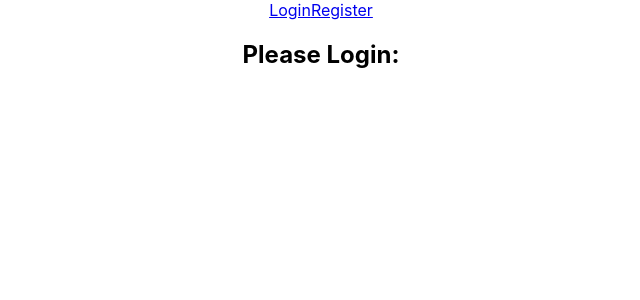
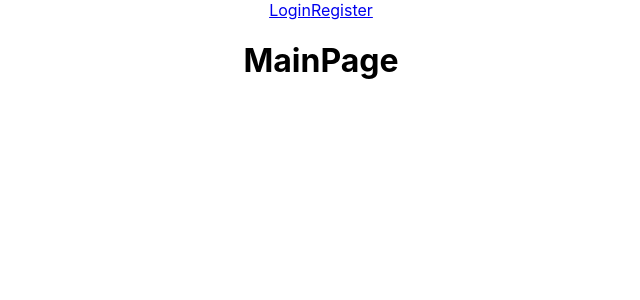
Before and after one commit to tripleplasma/MJLSP_2025, a React (Create React App) app in the folder mjlsp/: page / in a window 1280 px wide. Shown: the top 300 px of the page, without its empty margins (319-959 px from the left). Built offline with nearby package versions, Linux system fonts and the light colour scheme.

Commit message:
More Pages

```diff
--- a/mjlsp/package.json
+++ b/mjlsp/package.json
@@ -11,6 +11,7 @@
     "react-dom": "^19.0.0",
     "react-router-dom": "^6.29.0",
     "react-scripts": "5.0.1",
+    "sqlite3": "^5.1.7",
     "web-vitals": "^2.1.4"
   },
   "scripts": {
--- a/mjlsp/src/components/App.jsx
+++ b/mjlsp/src/components/App.jsx
@@ -5,6 +5,7 @@
 import {v4 as uuidv4} from 'uuid';
 import Login from './Login';
 import Register from './Register';
+import MainPage from './MainPage';
 
 function App() {
   return (
@@ -15,7 +16,8 @@
           </div>
           <div className="main-content">
             <Routes>
-              <Route path="/" element={<Login/>} />
+              <Route path="/" element={<MainPage/>}/>
+              <Route path="/login" element={<Login/>} />
               <Route path="/register" element={<Register/>} />
             </Routes>
           </div>
@@ -28,7 +30,7 @@
   return (
     <div className="navbar-container">
       <nav className="navbar">
-        <Link to="/">Login</Link>
+        <Link to="/login">Login</Link>
         <Link to="/register">Register</Link>
       </nav>
     </div>
--- a/mjlsp/src/components/Login.jsx
+++ b/mjlsp/src/components/Login.jsx
@@ -6,7 +6,6 @@
 const Login = () => {
   const [username, setUsername] = useState(''); // Stores local username typed
   const [password, setPassword] = useState(''); // Stores local password typed
-  const navigate = useNavigate(); // Used for navigation
 
   // Submits information to backend for login
   const handleSubmit = (event) => {
--- /dev/null
+++ b/mjlsp/src/components/MainPage.jsx
@@ -0,0 +1,9 @@
+const MainPage = () => {
+    return(
+        <div>
+            <h1>MainPage</h1>
+        </div>
+    );
+}
+
+export default MainPage
--- a/mjlsp/src/components/Register.jsx
+++ b/mjlsp/src/components/Register.jsx
@@ -7,8 +7,6 @@
   const [username, setUsername] = useState(''); // Stores username typed
   const [password, setPassword] = useState(''); // Stores password typed
   const [confirmPassword, setConfirmPassword] = useState(''); // Stores confirmed password typed
-
-  const navigate = useNavigate(); // Used for navigation
 
   // Submits information to the backend for registration
   const handleSubmit = (event) => {
```
Also changed, not shown: mjlsp/src/css/MainPage.css (added), 2 other files (tests, documents, lock files or other folders).
